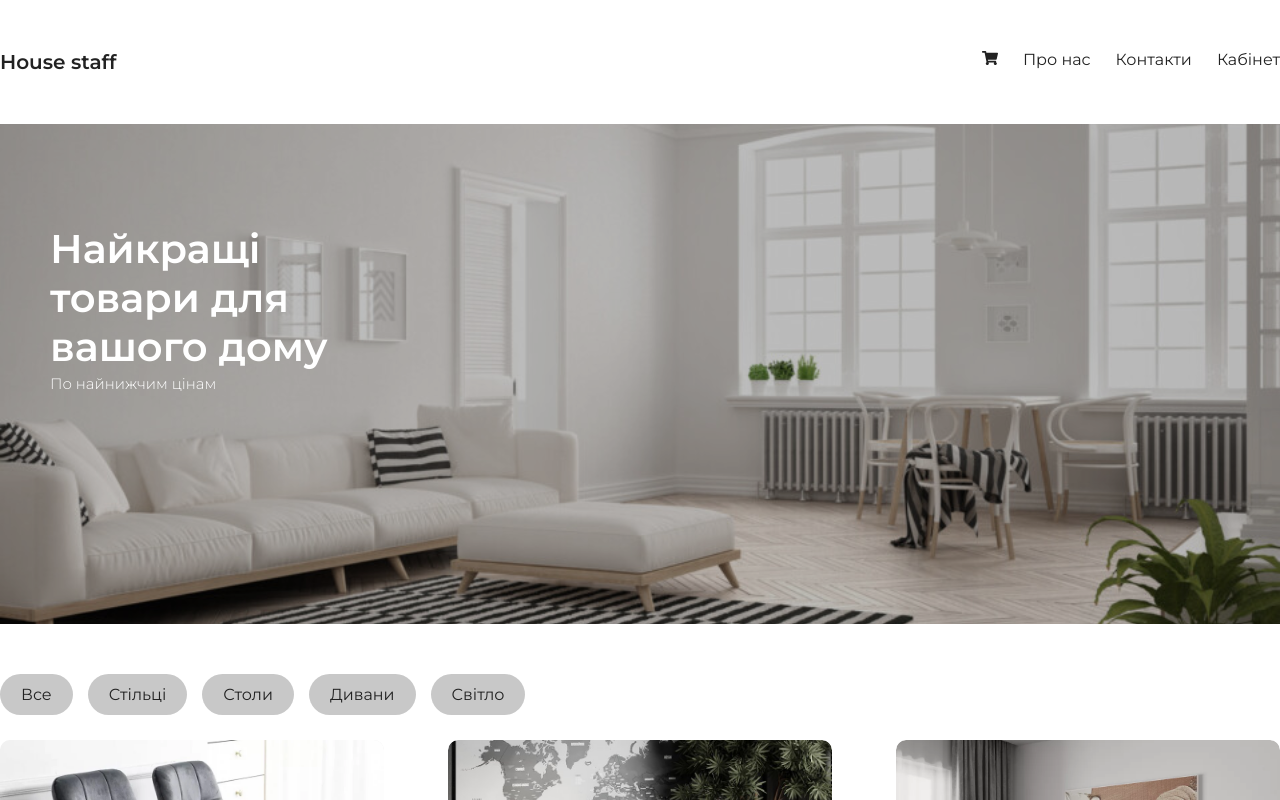
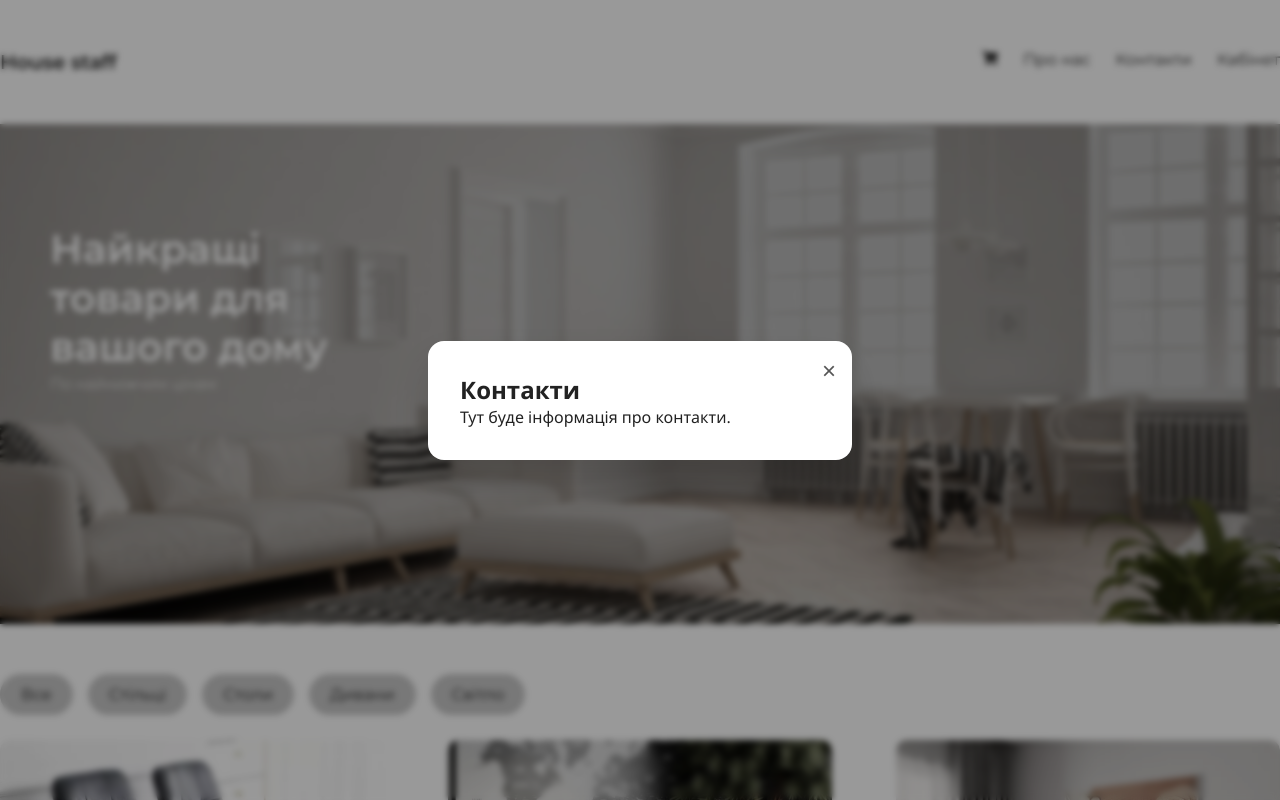
Before and after one commit to Artem-panch/Diplom1, a React (Create React App) app in the folder frontend/: page / in a window 1280 px wide. Both pictures are taken after a click on the item "Контакти". Shown: the top 800 px of the page. Built offline with nearby package versions, Linux system fonts and the light colour scheme.

Commit message:
Add a contacts file

```diff
--- /dev/null
+++ b/frontend/src/components/ContactsModal.js
@@ -0,0 +1,14 @@
+import React from 'react';
+import '../index.css';
+
+export default function ContactsModal({ onClose }) {
+  return (
+    <div className="auth-modal">
+      <div className="auth-content">
+        <button className="close-btn" onClick={onClose}>×</button>
+        <h2>Контакти</h2>
+        <p>Тут буде інформація про контакти.</p>
+      </div>
+    </div>
+  );
+}
--- a/frontend/src/components/Header.js
+++ b/frontend/src/components/Header.js
@@ -3,6 +3,7 @@ import { FaShoppingCart } from 'react-icons/fa';
 import Order from './Order';
 import AuthModal from './AuthModal';
 import AboutModal from './AboutModal';
+import ContactsModal from './ContactsModal';
 
 const showOrders = (props) => {
   let summa = 0;
@@ -27,6 +28,7 @@ export default function Header(props) {
   const [cartOpen, setCartOpen] = useState(false);
   const [authOpen, setAuthOpen] = useState(false);
   const [aboutOpen, setAboutOpen] = useState(false);
+  const [contactsOpen, setContactsOpen] = useState(false);
 
   return (
     <header>
@@ -34,13 +36,14 @@ export default function Header(props) {
         <span className='logo'>House staff</span>
         <ul className='nav'>
           <li onClick={() => setAboutOpen(true)}>Про нас</li>
-          <li>Контакти</li>
+          <li onClick={() => setContactsOpen(true)}>Контакти</li>
           <li className='cabinet' onClick={() => setAuthOpen(true)}>Кабінет</li>
         </ul>
         <FaShoppingCart
           onClick={() => setCartOpen(!cartOpen)}
           className={`shop-cart-button ${cartOpen ? 'active' : ''}`}
         />
+
         {cartOpen && (
           <div className='shop-cart'>
             {props.orders.length > 0 ? showOrders(props) : showNothing()}
@@ -48,9 +51,9 @@ export default function Header(props) {
         )}
       </div>
       <div className='presentation'></div>
-
       {authOpen && <AuthModal onClose={() => setAuthOpen(false)} />}
       {aboutOpen && <AboutModal onClose={() => setAboutOpen(false)} />}
+      {contactsOpen && <ContactsModal onClose={() => setContactsOpen(false)} />}
     </header>
   );
 }
```
